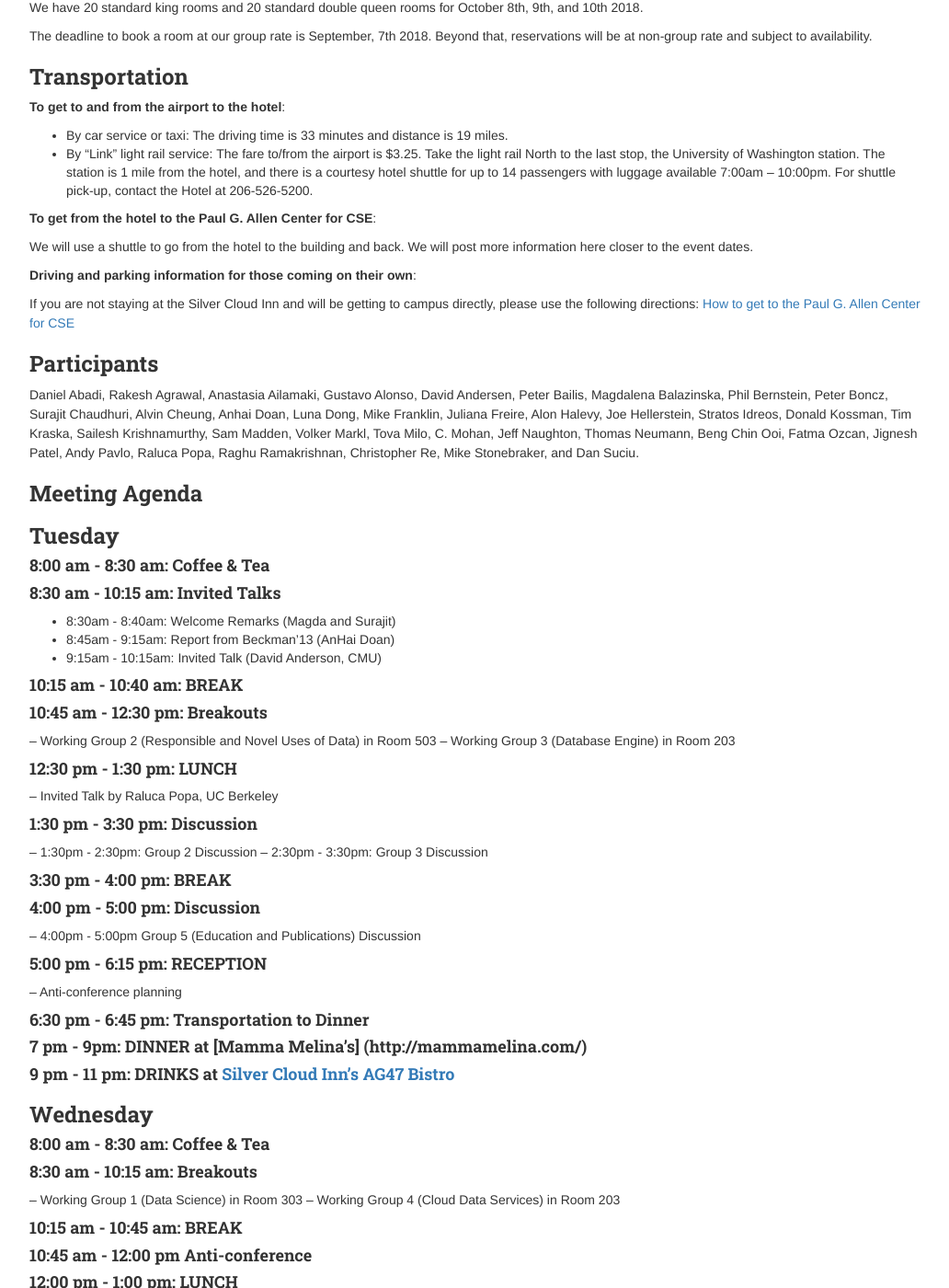
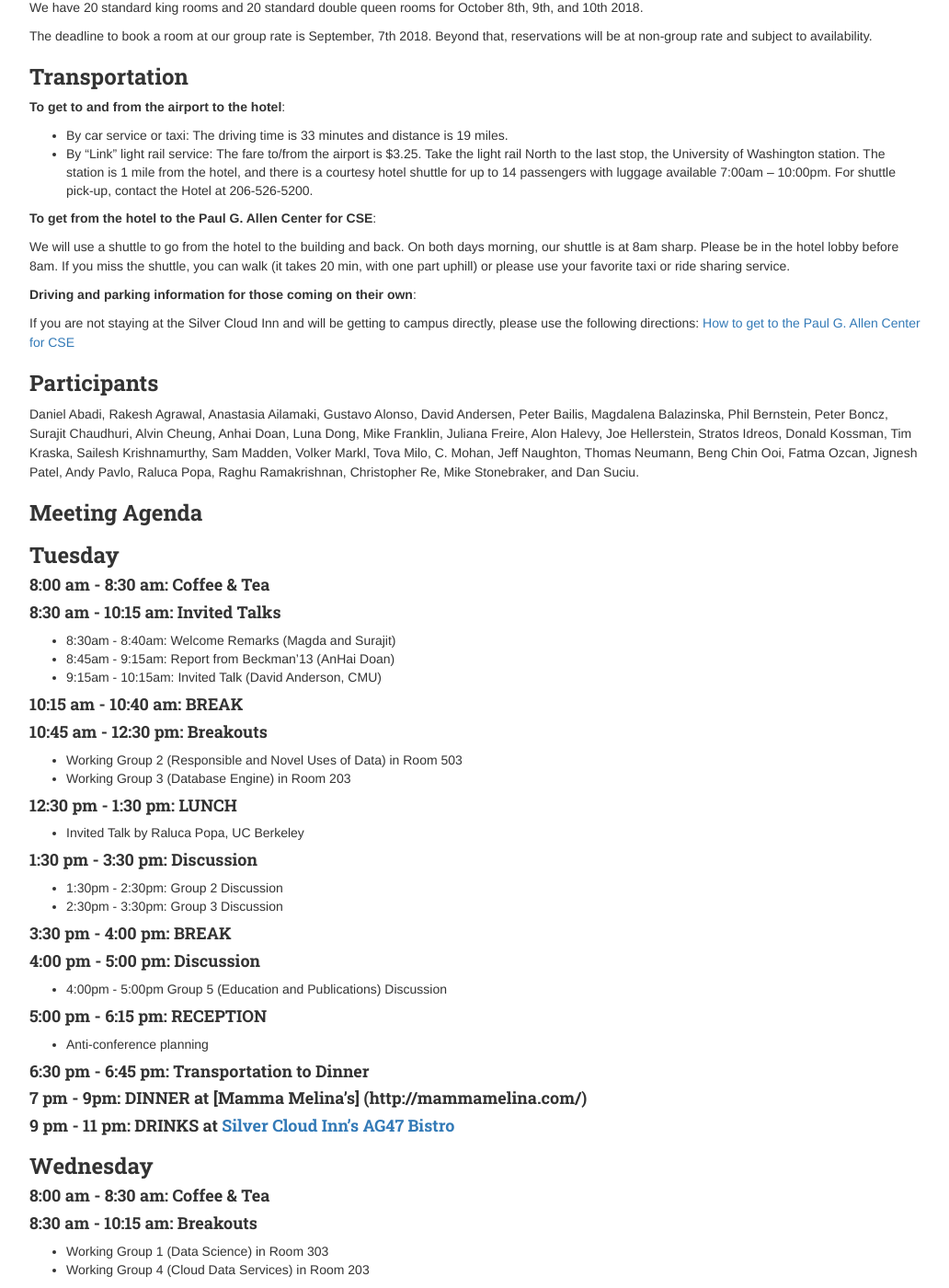
Before and after one commit to uwdb/website, a Jekyll site: the page built from events/other/2018/database_self_assessment_2018.markdown, in a window 1280 px wide and 1400 px high, scrolled down 542 px. Shown: the whole window at 92% size, without its empty margins (123-1155 px from the left). Built offline with Jekyll 4.4.1, drawn with Linux system fonts in a browser that asks for light colours; nearby versions of some CDN libraries; some of the changed text lies outside the part shown.

Commit message:
Update database_self_assessment_2018.markdown

```diff
--- a/events/other/2018/database_self_assessment_2018.markdown
+++ b/events/other/2018/database_self_assessment_2018.markdown
@@ -38,7 +38,7 @@
 
 **To get from the hotel to the Paul G. Allen Center for CSE**:
 
-We will use a shuttle to go from the hotel to the building and back. We will post more information here closer to the event dates.
+We will use a shuttle to go from the hotel to the building and back. On both days morning, our shuttle is at 8am sharp. Please be in the hotel lobby before 8am. If you miss the shuttle, you can walk (it takes 20 min, with one part uphill) or please use your favorite taxi or ride sharing service.
 
 **Driving and parking information for those coming on their own**:
 
@@ -64,23 +64,23 @@
 #### 10:15 am - 10:40 am: BREAK
 
 #### 10:45 am - 12:30 pm: Breakouts
--- Working Group 2 (Responsible and Novel Uses of Data) in Room 503
--- Working Group 3 (Database Engine) in Room 203
+- Working Group 2 (Responsible and Novel Uses of Data) in Room 503
+- Working Group 3 (Database Engine) in Room 203
 
 #### 12:30 pm - 1:30 pm: LUNCH
--- Invited Talk by Raluca Popa, UC Berkeley
+- Invited Talk by Raluca Popa, UC Berkeley
 
 #### 1:30 pm - 3:30 pm: Discussion
--- 1:30pm - 2:30pm: Group 2 Discussion
--- 2:30pm - 3:30pm: Group 3 Discussion
+- 1:30pm - 2:30pm: Group 2 Discussion
+- 2:30pm - 3:30pm: Group 3 Discussion
 
 #### 3:30 pm - 4:00 pm: BREAK
 
 #### 4:00 pm - 5:00 pm: Discussion
--- 4:00pm - 5:00pm Group 5 (Education and Publications) Discussion
+- 4:00pm - 5:00pm Group 5 (Education and Publications) Discussion
 
 #### 5:00 pm - 6:15 pm: RECEPTION
--- Anti-conference planning
+- Anti-conference planning
 
 #### 6:30 pm - 6:45 pm: Transportation to Dinner
 
@@ -94,19 +94,19 @@
 #### 8:00 am - 8:30 am:  Coffee & Tea
 
 #### 8:30 am - 10:15 am: Breakouts
--- Working Group 1 (Data Science) in Room 303
--- Working Group 4 (Cloud Data Services) in Room 203
+- Working Group 1 (Data Science) in Room 303
+- Working Group 4 (Cloud Data Services) in Room 203
 
 #### 10:15 am - 10:45 am: BREAK
 
 #### 10:45 am - 12:00 pm Anti-conference
 
 #### 12:00 pm - 1:00 pm: LUNCH
--- Anti-conference report back
+- Anti-conference report back
 
 #### 1:00 pm - 3:00 pm: Discussion
--- 1:00pm - 2:00pm: Group 1 Discussion
--- 2:00pm - 3:00pm: Group 4 Discussion
+- 1:00pm - 2:00pm: Group 1 Discussion
+- 2:00pm - 3:00pm: Group 4 Discussion
 
 #### 3:00 pm - 3:30 pm: BREAK
 
```
